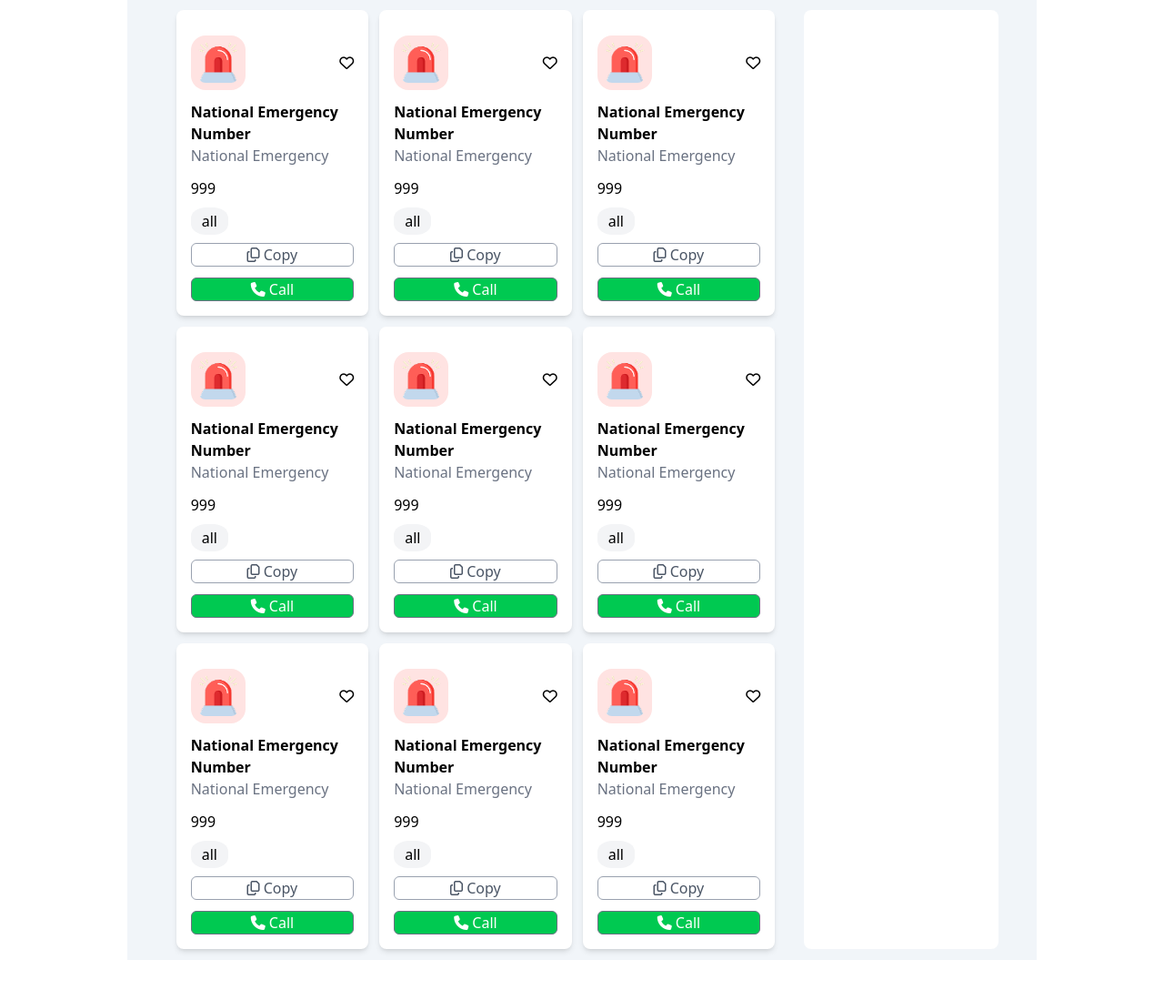
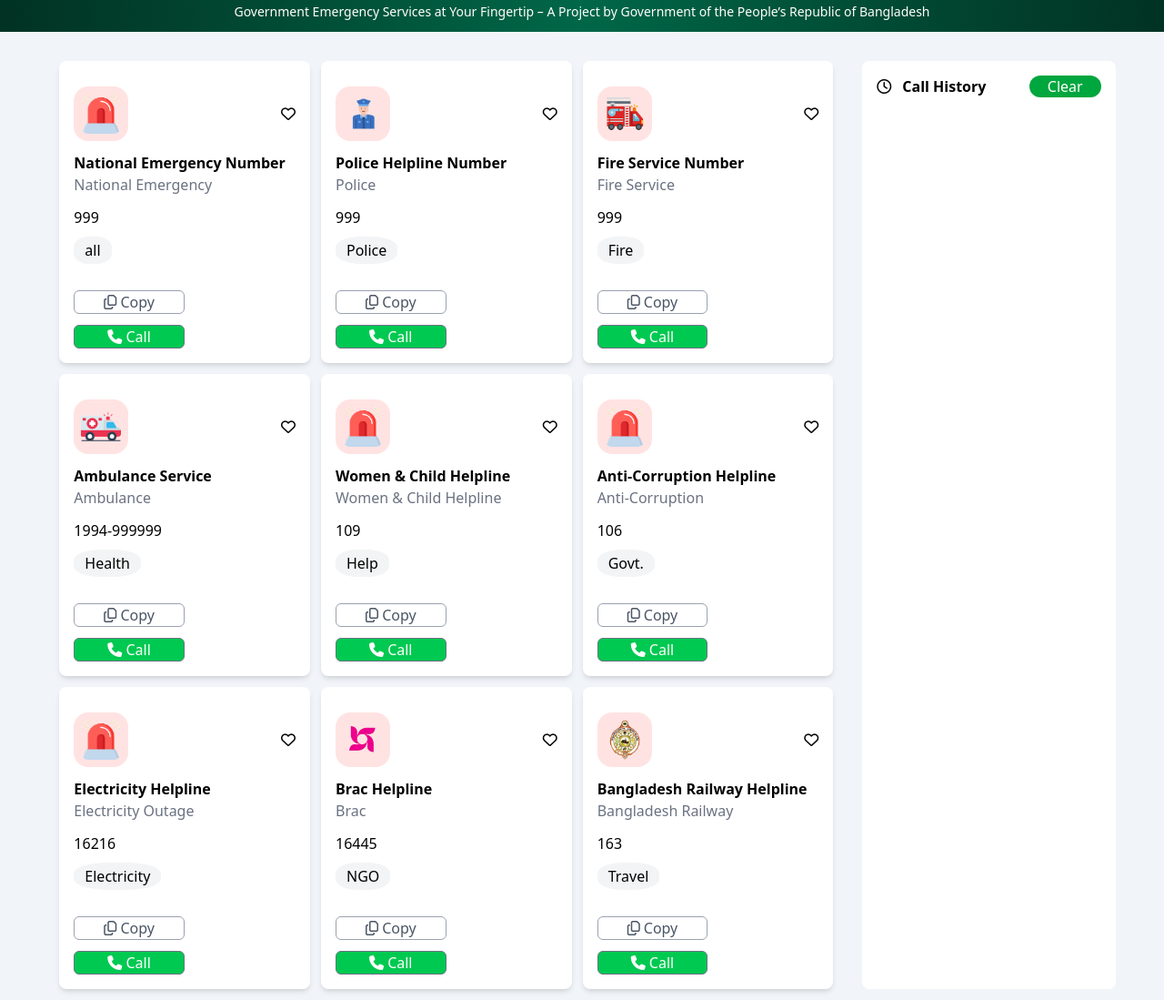
Before and after one commit to AK-Azad001/emergency-hotline-assignment-repo, a plain HTML site: page index.html in a window 1280 px wide. Shown: the part 249-1348 px from the top of the page at 91% size. Before the commit the page ends 1304 px from the top, so only its background shows below. Drawn offline with nearby package versions, Linux system fonts and the light colour scheme.

Commit message:
added full landing page design

```diff
--- a/index.html
+++ b/index.html
@@ -14,29 +14,31 @@
       <link rel="stylesheet" href="https://cdnjs.cloudflare.com/ajax/libs/font-awesome/6.5.0/css/all.min.css">
 
 </head>
-<body class="max-w-[1000px] mx-auto bg-white  ">
+<body class="max-w-[1300px] mx-auto bg-white">
     <header>
-        <nav class="flex justify-between items-center shadow">
+        <nav class="flex justify-between items-center shadow p-4 ">
             <div class="flex items-center gap-2 p-2">
                 <img class="w-12 h-12" src="./assets/logo.png" alt="">
                 <h2 class="text-[#006747] font-bold " >Emergency <br>  Service</h2>
             </div>
-            <div class="">
-               <button>
+            <div class=" flex justify-between gap-3 mr-3">
+               <button class="flex gap-1 p-3 bg-[#41ff6b1a] rounded-2xl">
                 <span>0</span>
+                <img class="w-8 h-8" src="./assets/heart.png" alt="">
+               </button>
 
+               <button class="flex gap-1 bg-[#41ff6b1a] p-3 rounded-2xl">
+                <span>100</span>
+                <img class="w-6 h-6" src="./assets/coin.png" alt="">
                </button>
-               <button>
-                <span>100</span>
 
-               </button>
-               <button>
+               <button class="gap-1 bg-[#00A63E] text-white  px-5 rounded-4xl">
                 <span>0</span>
-
+                Copy
                </button>
             </div>
         </nav>
-        <section class="banner text-center flex flex-col items-center bg-gradient-to-r from-[#013223] via-[#006747] to-[#013223] ">
+        <section class="banner p-3 text-center flex flex-col items-center bg-gradient-to-r from-[#013223] via-[#006747] to-[#013223] ">
             <img class="w-23 h-23 mt-3" src="./assets/logo.png" alt="">
             <h1 class="font-bold text-white mt-2">Emergency Service Directory</h1>
             <p class="text-sm text-white mt-2">Government Emergency Services at Your Fingertip – A Project by  Government of the People’s Republic of Bangladesh</p>
@@ -44,8 +46,8 @@
     </header>
 
     <main class="bg-slate-100 " >
-        <section class="w-11/12 mx-auto grid grid-cols-12 gap-5 ">
-            <section class="card-sec mt-5 col-span-9 p-3 grid grid-cols-3 gap-3">
+        <section class="w-11/12 mx-auto grid md:grid-cols-12 gap-5 ">
+            <section class="card-sec mt-5 md:col-span-9 p-3 grid md:grid-cols-3 sm:grid-cols-1 gap-3">
                 <div class="card bg-white p-4 text-left rounded-lg shadow-md">
                     <div class="flex justify-between items-center my-3">
                         <img  class="card-img
@@ -58,11 +60,96 @@
                     <h3 id="cl-id" class="my-3 cl-number">999</h3>
                     <p class="bg-gray-100 inline  py-1 px-3 rounded-[40%]  ">all</p><br>
 
+                        <div class="mt-5">
                             <button class="copy-btn
-                    border border-gray-400 rounded-md px-8 mt-3 w-full text-gray-600" ><i class="fa-regular fa-copy text-gray-600"></i>  Copy</button>
+                    border border-gray-400 rounded-md md:px-8 px-20 mt-3  text-gray-600" ><i class="fa-regular fa-copy text-gray-600"></i>  Copy</button>
 
                     <button class="call-btn
-                    border border-gray-500 rounded-md px-9 mt-3 w-full bg-green-500 text-white" ><i class="fa-solid fa-phone text-white"></i>  Call</button>
+                    border border-gray-500 rounded-md md:px-9 px-21 mt-3  bg-green-500 text-white" ><i class="fa-solid fa-phone text-white"></i>  Call</button>
+                        </div>
+
+                </div>
+                <div class="card bg-white p-4 text-left rounded-lg shadow-md">
+                    <div class="flex justify-between items-center my-3">
+                        <img  class="card-img
+                        w-15 h-15 bg-[#FFE3E2] p-2 rounded-2xl" src="./assets/police.png" alt="">
+                        <i class="heart-icon
+                        fa-regular fa-heart"></i>
+                    </div>
+                    <h2 class="font-bold ">Police Helpline Number</h2>
+                    <p class="font-thin text-gray-500">Police</p>
+                    <h3 id="cl-id" class="my-3 cl-number">999</h3>
+                    <p class="bg-gray-100 inline  py-1 px-3 rounded-[40%]  ">Police</p><br>
+
+                        <div class="mt-5">
+                            <button class="copy-btn
+                    border border-gray-400 rounded-md px-8 mt-3  text-gray-600" ><i class="fa-regular fa-copy text-gray-600"></i>  Copy</button>
+
+                    <button class="call-btn
+                    border border-gray-500 rounded-md px-9 mt-3  bg-green-500 text-white" ><i class="fa-solid fa-phone text-white"></i>  Call</button>
+                        </div>
+
+                </div>
+                <div class="card bg-white p-4 text-left rounded-lg shadow-md">
+                    <div class="flex justify-between items-center my-3">
+                        <img  class="card-img
+                        w-15 h-15 bg-[#FFE3E2] p-2 rounded-2xl" src="./assets/fire-service.png" alt="">
+                        <i class="heart-icon
+                        fa-regular fa-heart"></i>
+                    </div>
+                    <h2 class="font-bold ">Fire Service Number</h2>
+                    <p class="font-thin text-gray-500">Fire Service</p>
+                    <h3 id="cl-id" class="my-3 cl-number">999</h3>
+                    <p class="bg-gray-100 inline  py-1 px-3 rounded-[40%]  ">Fire</p><br>
+
+                        <div class="mt-5">
+                            <button class="copy-btn
+                    border border-gray-400 rounded-md px-8 mt-3  text-gray-600" ><i class="fa-regular fa-copy text-gray-600"></i>  Copy</button>
+
+                    <button class="call-btn
+                    border border-gray-500 rounded-md px-9 mt-3  bg-green-500 text-white" ><i class="fa-solid fa-phone text-white"></i>  Call</button>
+                        </div>
+
+                </div>
+                <div class="card bg-white p-4 text-left rounded-lg shadow-md">
+                    <div class="flex justify-between items-center my-3">
+                        <img  class="card-img
+                        w-15 h-15 bg-[#FFE3E2] p-2 rounded-2xl" src="./assets/ambulance.png" alt="">
+                        <i class="heart-icon
+                        fa-regular fa-heart"></i>
+                    </div>
+                    <h2 class="font-bold ">Ambulance Service</h2>
+                    <p class="font-thin text-gray-500">Ambulance</p>
+                    <h3 id="cl-id" class="my-3 cl-number">1994-999999</h3>
+                    <p class="bg-gray-100 inline  py-1 px-3 rounded-[40%]  ">Health</p><br>
+
+                        <div class="mt-5">
+                            <button class="copy-btn
+                    border border-gray-400 rounded-md px-8 mt-3  text-gray-600" ><i class="fa-regular fa-copy text-gray-600"></i>  Copy</button>
+
+                    <button class="call-btn
+                    border border-gray-500 rounded-md px-9 mt-3  bg-green-500 text-white" ><i class="fa-solid fa-phone text-white"></i>  Call</button>
+                        </div>
+                </div>
+                <div class="card bg-white p-4 text-left rounded-lg shadow-md">
+                    <div class="flex justify-between items-center my-3">
+                        <img  class="card-img
+                        w-15 h-15 bg-[#FFE3E2] p-2 rounded-2xl" src="./assets/emergency.png" alt="">
+                        <i class="heart-icon
+                        fa-regular fa-heart"></i>
+                    </div>
+                    <h2 class="font-bold ">Women & Child Helpline</h2>
+                    <p class="font-thin text-gray-500">Women & Child Helpline</p>
+                    <h3 id="cl-id" class="my-3 cl-number">109</h3>
+                    <p class="bg-gray-100 inline  py-1 px-3 rounded-[40%]  ">Help</p><br>
+
+                        <div class="mt-5">
+                            <button class="copy-btn
+                    border border-gray-400 rounded-md px-8 mt-3  text-gray-600" ><i class="fa-regular fa-copy text-gray-600"></i>  Copy</button>
+
+                    <button class="call-btn
+                    border border-gray-500 rounded-md px-9 mt-3  bg-green-500 text-white" ><i class="fa-solid fa-phone text-white"></i>  Call</button>
+                        </div>
 
                 </div>
                 <div class="card bg-white p-4 text-left rounded-lg shadow-md">
@@ -72,16 +159,18 @@
                         <i class="heart-icon
                         fa-regular fa-heart"></i>
                     </div>
-                    <h2 class="font-bold ">National Emergency Number</h2>
-                    <p class="font-thin text-gray-500">National Emergency</p>
-                    <h3 id="cl-id" class="my-3 cl-number">999</h3>
-                    <p class="bg-gray-100 inline  py-1 px-3 rounded-[40%]  ">all</p><br>
+                    <h2 class="font-bold ">Anti-Corruption Helpline</h2>
+                    <p class="font-thin text-gray-500">Anti-Corruption</p>
+                    <h3 id="cl-id" class="my-3 cl-number">106</h3>
+                    <p class="bg-gray-100 inline  py-1 px-3 rounded-[40%]  ">Govt.</p><br>
 
+                        <div class="mt-5">
                             <button class="copy-btn
-                    border border-gray-400 rounded-md px-8 mt-3 w-full text-gray-600" ><i class="fa-regular fa-copy text-gray-600"></i>  Copy</button>
+                    border border-gray-400 rounded-md px-8 mt-3  text-gray-600" ><i class="fa-regular fa-copy text-gray-600"></i>  Copy</button>
 
                     <button class="call-btn
-                    border border-gray-500 rounded-md px-9 mt-3 w-full bg-green-500 text-white" ><i class="fa-solid fa-phone text-white"></i>  Call</button>
+                    border border-gray-500 rounded-md px-9 mt-3  bg-green-500 text-white" ><i class="fa-solid fa-phone text-white"></i>  Call</button>
+                        </div>
 
                 </div>
                 <div class="card bg-white p-4 text-left rounded-lg shadow-md">
@@ -91,139 +180,75 @@
                         <i class="heart-icon
                         fa-regular fa-heart"></i>
                     </div>
-                    <h2 class="font-bold ">National Emergency Number</h2>
-                    <p class="font-thin text-gray-500">National Emergency</p>
-                    <h3 id="cl-id" class="my-3 cl-number">999</h3>
-                    <p class="bg-gray-100 inline  py-1 px-3 rounded-[40%]  ">all</p><br>
+                    <h2 class="font-bold ">Electricity Helpline</h2>
+                    <p class="font-thin text-gray-500">Electricity Outage</p>
+                    <h3 id="cl-id" class="my-3 cl-number">16216</h3>
+                    <p class="bg-gray-100 inline  py-1 px-3 rounded-[40%]  ">Electricity </p><br>
 
+                        <div class="mt-5">
                             <button class="copy-btn
-                    border border-gray-400 rounded-md px-8 mt-3 w-full text-gray-600" ><i class="fa-regular fa-copy text-gray-600"></i>  Copy</button>
+                    border border-gray-400 rounded-md px-8 mt-3  text-gray-600" ><i class="fa-regular fa-copy text-gray-600"></i>  Copy</button>
 
                     <button class="call-btn
-                    border border-gray-500 rounded-md px-9 mt-3 w-full bg-green-500 text-white" ><i class="fa-solid fa-phone text-white"></i>  Call</button>
+                    border border-gray-500 rounded-md px-9 mt-3  bg-green-500 text-white" ><i class="fa-solid fa-phone text-white"></i>  Call</button>
+                        </div>
 
                 </div>
                 <div class="card bg-white p-4 text-left rounded-lg shadow-md">
                     <div class="flex justify-between items-center my-3">
                         <img  class="card-img
-                        w-15 h-15 bg-[#FFE3E2] p-2 rounded-2xl" src="./assets/emergency.png" alt="">
+                        w-15 h-15 bg-[#FFE3E2] p-2 rounded-2xl" src="./assets/brac.png" alt="">
                         <i class="heart-icon
                         fa-regular fa-heart"></i>
                     </div>
-                    <h2 class="font-bold ">National Emergency Number</h2>
-                    <p class="font-thin text-gray-500">National Emergency</p>
-                    <h3 id="cl-id" class="my-3 cl-number">999</h3>
-                    <p class="bg-gray-100 inline  py-1 px-3 rounded-[40%]  ">all</p><br>
+                    <h2 class="font-bold ">Brac Helpline</h2>
+                    <p class="font-thin text-gray-500">Brac</p>
+                    <h3 id="cl-id" class="my-3 cl-number">16445</h3>
+                    <p class="bg-gray-100 inline  py-1 px-3 rounded-[40%]  ">NGO</p><br>
 
+                        <div class="mt-5">
                             <button class="copy-btn
-                    border border-gray-400 rounded-md px-8 mt-3 w-full text-gray-600" ><i class="fa-regular fa-copy text-gray-600"></i>  Copy</button>
+                    border border-gray-400 rounded-md px-8 mt-3  text-gray-600" ><i class="fa-regular fa-copy text-gray-600"></i>  Copy</button>
 
                     <button class="call-btn
-                    border border-gray-500 rounded-md px-9 mt-3 w-full bg-green-500 text-white" ><i class="fa-solid fa-phone text-white"></i>  Call</button>
+                    border border-gray-500 rounded-md px-9 mt-3  bg-green-500 text-white" ><i class="fa-solid fa-phone text-white"></i>  Call</button>
+                        </div>
 
                 </div>
                 <div class="card bg-white p-4 text-left rounded-lg shadow-md">
                     <div class="flex justify-between items-center my-3">
                         <img  class="card-img
-                        w-15 h-15 bg-[#FFE3E2] p-2 rounded-2xl" src="./assets/emergency.png" alt="">
+                        w-15 h-15 bg-[#FFE3E2] p-2 rounded-2xl" src="./assets/Bangladesh-Railway.png" alt="">
                         <i class="heart-icon
                         fa-regular fa-heart"></i>
                     </div>
-                    <h2 class="font-bold ">National Emergency Number</h2>
-                    <p class="font-thin text-gray-500">National Emergency</p>
-                    <h3 id="cl-id" class="my-3 cl-number">999</h3>
-                    <p class="bg-gray-100 inline  py-1 px-3 rounded-[40%]  ">all</p><br>
+                    <h2 class="font-bold ">Bangladesh Railway Helpline </h2>
+                    <p class="font-thin text-gray-500">Bangladesh Railway</p>
+                    <h3 id="cl-id" class="my-3 cl-number">163</h3>
+                    <p class="bg-gray-100 inline  py-1 px-3 rounded-[40%]  ">Travel</p><br>
 
+                        <div class="mt-5">
                             <button class="copy-btn
-                    border border-gray-400 rounded-md px-8 mt-3 w-full text-gray-600" ><i class="fa-regular fa-copy text-gray-600"></i>  Copy</button>
+                    border border-gray-400 rounded-md px-8 mt-3  text-gray-600" ><i class="fa-regular fa-copy text-gray-600"></i>  Copy</button>
 
                     <button class="call-btn
-                    border border-gray-500 rounded-md px-9 mt-3 w-full bg-green-500 text-white" ><i class="fa-solid fa-phone text-white"></i>  Call</button>
-
+                    border border-gray-500 rounded-md px-9 mt-3  bg-green-500 text-white" ><i class="fa-solid fa-phone text-white"></i>  Call</button>
                         </div>
-                <div class="card bg-white p-4 text-left rounded-lg shadow-md">
-                    <div class="flex justify-between items-center my-3">
-                        <img  class="card-img
-                        w-15 h-15 bg-[#FFE3E2] p-2 rounded-2xl" src="./assets/emergency.png" alt="">
-                        <i class="heart-icon
-                        fa-regular fa-heart"></i>
-                    </div>
-                    <h2 class="font-bold ">National Emergency Number</h2>
-                    <p class="font-thin text-gray-500">National Emergency</p>
-                    <h3 id="cl-id" class="my-3 cl-number">999</h3>
-                    <p class="bg-gray-100 inline  py-1 px-3 rounded-[40%]  ">all</p><br>
-
-                        <button class="copy-btn
-                    border border-gray-400 rounded-md px-8 mt-3 w-full text-gray-600" ><i class="fa-regular fa-copy text-gray-600"></i>  Copy</button>
-
-                    <button class="call-btn
-                    border border-gray-500 rounded-md px-9 mt-3 w-full bg-green-500 text-white" ><i class="fa-solid fa-phone text-white"></i>  Call</button>
-
-                </div>
-                <div class="card bg-white p-4 text-left rounded-lg shadow-md">
-                    <div class="flex justify-between items-center my-3">
-                        <img  class="card-img
-                        w-15 h-15 bg-[#FFE3E2] p-2 rounded-2xl" src="./assets/emergency.png" alt="">
-                        <i class="heart-icon
-                        fa-regular fa-heart"></i>
-                    </div>
-                    <h2 class="font-bold ">National Emergency Number</h2>
-                    <p class="font-thin text-gray-500">National Emergency</p>
-                    <h3 id="cl-id" class="my-3 cl-number">999</h3>
-                    <p class="bg-gray-100 inline  py-1 px-3 rounded-[40%]  ">all</p><br>
-
-                        <button class="copy-btn
-                    border border-gray-400 rounded-md px-8 mt-3 w-full text-gray-600" ><i class="fa-regular fa-copy text-gray-600"></i>  Copy</button>
-
-                    <button class="call-btn
-                    border border-gray-500 rounded-md px-9 mt-3 w-full bg-green-500 text-white" ><i class="fa-solid fa-phone text-white"></i>  Call</button>
-
-                </div>
-                <div class="card bg-white p-4 text-left rounded-lg shadow-md">
-                    <div class="flex justify-between items-center my-3">
-                        <img  class="card-img
-                        w-15 h-15 bg-[#FFE3E2] p-2 rounded-2xl" src="./assets/emergency.png" alt="">
-                        <i class="heart-icon
-                        fa-regular fa-heart"></i>
-                    </div>
-                    <h2 class="font-bold ">National Emergency Number</h2>
-                    <p class="font-thin text-gray-500">National Emergency</p>
-                    <h3 id="cl-id" class="my-3 cl-number">999</h3>
-                    <p class="bg-gray-100 inline  py-1 px-3 rounded-[40%]  ">all</p><br>
-
-                        <button class="copy-btn
-                    border border-gray-400 rounded-md px-8 mt-3 w-full text-gray-600" ><i class="fa-regular fa-copy text-gray-600"></i>  Copy</button>
-
-                    <button class="call-btn
-                    border border-gray-500 rounded-md px-9 mt-3 w-full bg-green-500 text-white" ><i class="fa-solid fa-phone text-white"></i>  Call</button>
-
-                </div>
-                <div class="card bg-white p-4 text-left rounded-lg shadow-md">
-                    <div class="flex justify-between items-center my-3">
-                        <img  class="card-img
-                        w-15 h-15 bg-[#FFE3E2] p-2 rounded-2xl" src="./assets/emergency.png" alt="">
-                        <i class="heart-icon
-                        fa-regular fa-heart"></i>
-                    </div>
-                    <h2 class="font-bold ">National Emergency Number</h2>
-                    <p class="font-thin text-gray-500">National Emergency</p>
-                    <h3 id="cl-id" class="my-3 cl-number">999</h3>
-                    <p class="bg-gray-100 inline  py-1 px-3 rounded-[40%]  ">all</p><br>
-
-                        <button class="copy-btn
-                    border border-gray-400 rounded-md px-8 mt-3 w-full text-gray-600" ><i class="fa-regular fa-copy text-gray-600"></i>  Copy</button>
-
-                    <button class="call-btn
-                    border border-gray-500 rounded-md px-9 mt-3 w-full bg-green-500 text-white" ><i class="fa-solid fa-phone text-white"></i>  Call</button>
 
                 </div>
 
-
             </section>
 
-            <section class="call-history-sec col-span-3 bg-white  mt-8 mb-3 rounded-lg ">
-                <div>
+            <section class="call-history-sec md:col-span-3 bg-white  mt-8 mb-3 rounded-lg p-4">
+                <div class="flex justify-between items-center ">
+                    <div class="flex items-center gap-3">
+                       <i class="fa-regular fa-clock"></i>
+                        <p class="font-semibold">Call History</p>
+                    </div>
 
+                    <button class="gap-1 bg-[#00A63E] text-white  px-5 rounded-4xl">
+                        Clear
+                    </button>
                 </div>
 
 
```
Lines whose indentation alone changed are shown as unchanged.
